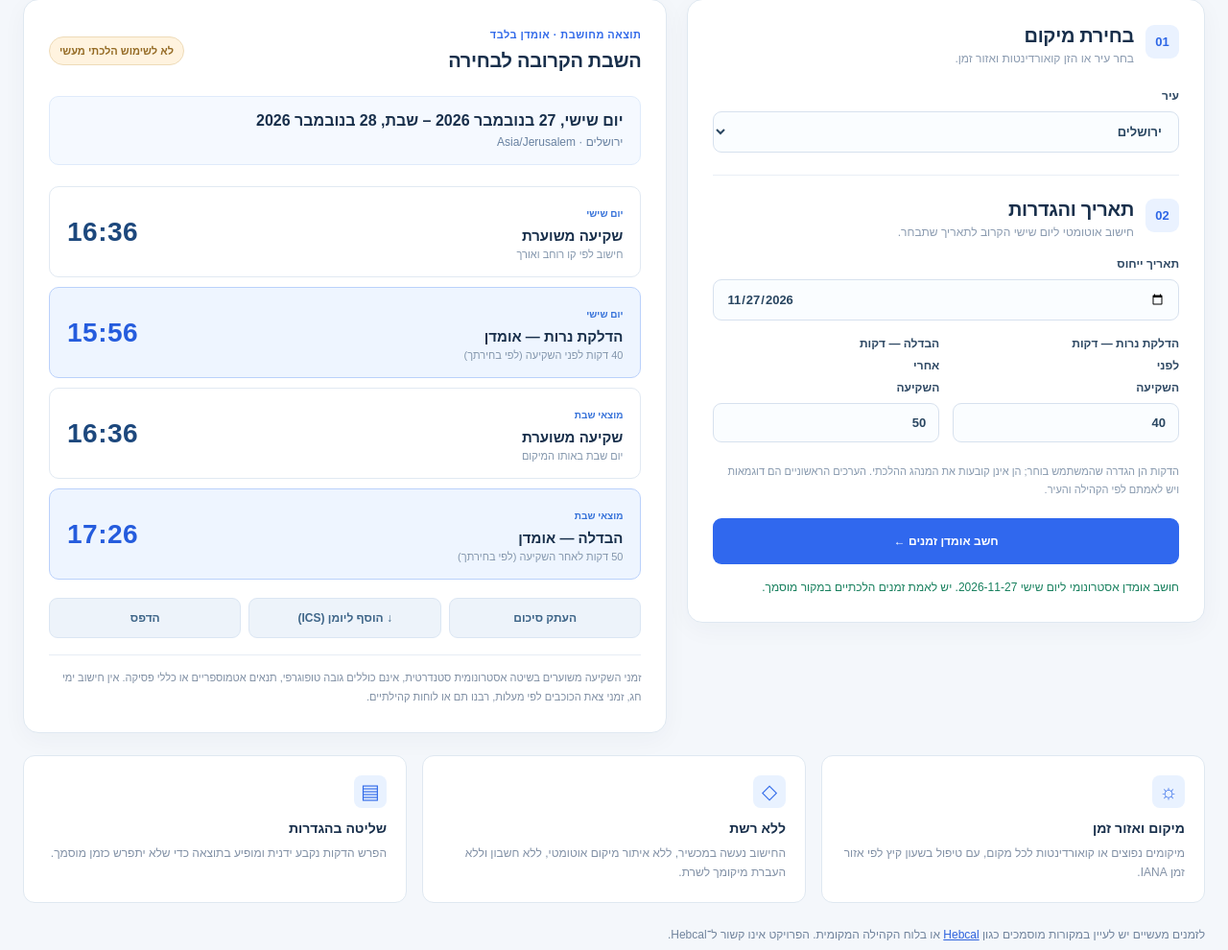
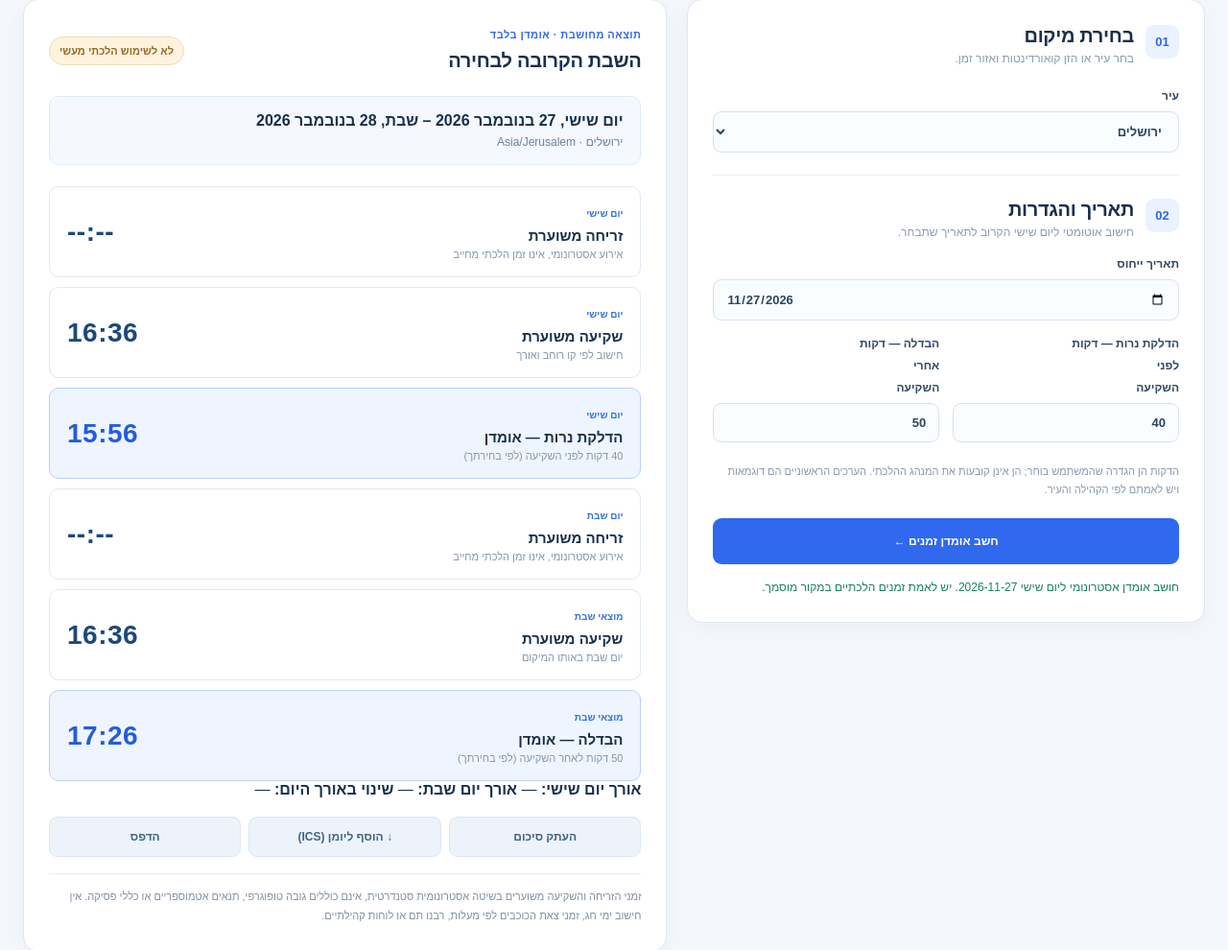
Before and after one commit to MeiRR17/shabbat-times, a plain HTML site: page index.html in a window 1280 px wide. Shown: the part 408-1398 px from the top of the page at 96% size. Drawn offline with Linux system fonts and the light colour scheme.

Commit message:
feat(shabbat): display approximate sunrise and daylight change for Friday and Saturday

```diff
--- a/index.html
+++ b/index.html
@@ -40,13 +40,20 @@
       <div class="results-head"><div><span class="eyebrow">תוצאה מחושבת · אומדן בלבד</span><h2 id="results-title">השבת הקרובה לבחירה</h2></div><span class="estimate-tag">לא לשימוש הלכתי מעשי</span></div>
       <div class="date-summary"><strong id="display-date">—</strong><span id="display-place">בחר מיקום ולחץ על חישוב</span></div>
       <div class="times">
+        <article class="time-card"><div><span class="time-label">יום שישי</span><h3>זריחה משוערת</h3><p>אירוע אסטרונומי, אינו זמן הלכתי מחייב</p></div><strong id="friday-sunrise">--:--</strong></article>
         <article class="time-card"><div><span class="time-label">יום שישי</span><h3>שקיעה משוערת</h3><p>חישוב לפי קו רוחב ואורך</p></div><strong id="friday-sunset">--:--</strong></article>
         <article class="time-card featured"><div><span class="time-label">יום שישי</span><h3>הדלקת נרות — אומדן</h3><p id="candle-description">דקות לפני השקיעה, לפי בחירתך</p></div><strong id="candle-time">--:--</strong></article>
+        <article class="time-card"><div><span class="time-label">יום שבת</span><h3>זריחה משוערת</h3><p>אירוע אסטרונומי, אינו זמן הלכתי מחייב</p></div><strong id="saturday-sunrise">--:--</strong></article>
         <article class="time-card"><div><span class="time-label">מוצאי שבת</span><h3>שקיעה משוערת</h3><p>יום שבת באותו המיקום</p></div><strong id="saturday-sunset">--:--</strong></article>
         <article class="time-card featured"><div><span class="time-label">מוצאי שבת</span><h3>הבדלה — אומדן</h3><p id="havdalah-description">דקות לאחר השקיעה, לפי בחירתך</p></div><strong id="havdalah-time">--:--</strong></article>
       </div>
+      <div class="daylight-summary" aria-label="משך אור יום משוער">
+        <span><strong>אורך יום שישי:</strong> <output id="friday-daylight">—</output></span>
+        <span><strong>אורך יום שבת:</strong> <output id="saturday-daylight">—</output></span>
+        <span><strong>שינוי באורך היום:</strong> <output id="daylight-change">—</output></span>
+      </div>
       <div class="actions"><button type="button" id="copy" disabled class="button secondary">העתק סיכום</button><button type="button" id="calendar" disabled class="button secondary">↓ הוסף ליומן (ICS)</button><button type="button" id="print" disabled class="button secondary">הדפס</button></div>
-      <p class="qualification">זמני השקיעה משוערים בשיטה אסטרונומית סטנדרטית, אינם כוללים גובה טופוגרפי, תנאים אטמוספריים או כללי פסיקה. אין חישוב ימי חג, זמני צאת הכוכבים לפי מעלות, רבנו תם או לוחות קהילתיים.</p>
+      <p class="qualification">זמני הזריחה והשקיעה משוערים בשיטה אסטרונומית סטנדרטית, אינם כוללים גובה טופוגרפי, תנאים אטמוספריים או כללי פסיקה. אין חישוב ימי חג, זמני צאת הכוכבים לפי מעלות, רבנו תם או לוחות קהילתיים.</p>
     </section>
   </div>
   <section class="features"><article><span>☼</span><h3>מיקום ואזור זמן</h3><p>מיקומים נפוצים או קואורדינטות לכל מקום, עם טיפול בשעון קיץ לפי אזור זמן IANA.</p></article><article><span>◇</span><h3>ללא רשת</h3><p>החישוב נעשה במכשיר, ללא איתור מיקום אוטומטי, ללא חשבון וללא העברת מיקומך לשרת.</p></article><article><span>▤</span><h3>שליטה בהגדרות</h3><p>הפרש הדקות נקבע ידנית ומופיע בתוצאה כדי שלא יתפרש כזמן מוסמך.</p></article></section>
```
